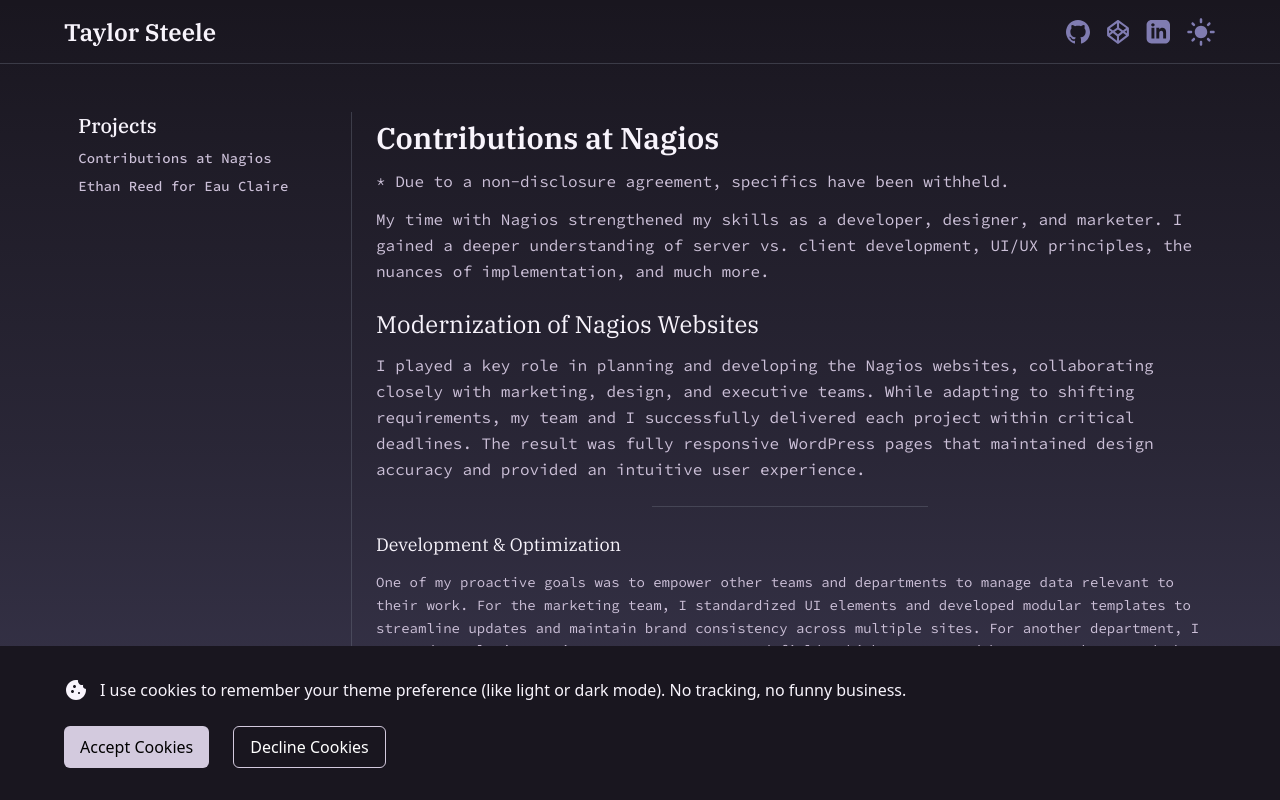
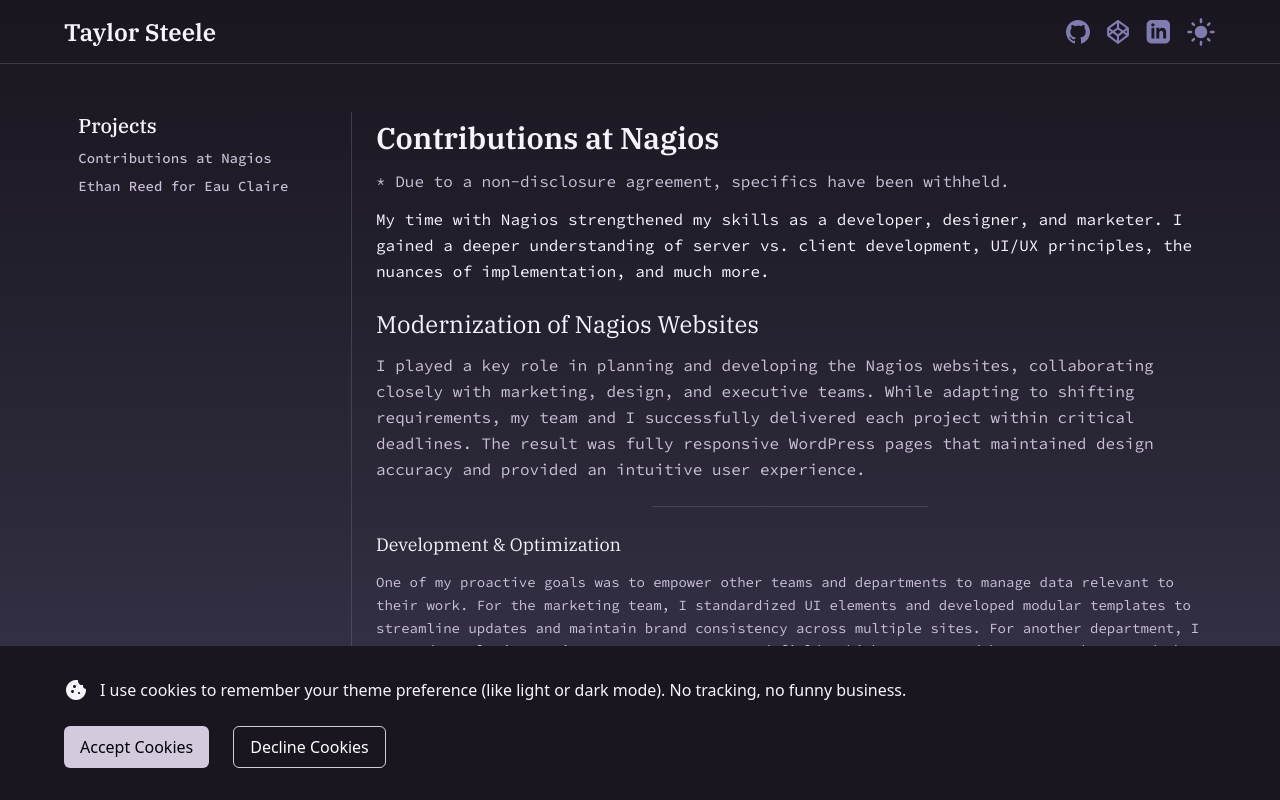
Before and after one commit to MashedTaytors/Steele-site, a Next.js app: page /projects/contributions-at-nagios in a window 1280 px wide. Built offline with nearby package versions, Linux system fonts and the light colour scheme; no server answers.

Commit message:
change font color for intro paragraph

```diff
--- a/src/app/projects/contributions-at-nagios/page.tsx
+++ b/src/app/projects/contributions-at-nagios/page.tsx
@@ -19,7 +19,7 @@
             Contributions at Nagios
           </h1>
           <p className="text-base leading-relaxed text-secondaryText">* Due to a non-disclosure agreement, specifics have been withheld.</p>
-          <p className="text-base leading-relaxed text-secondaryText">
+          <p className="text-base leading-relaxed text-primaryText">
           My time with Nagios strengthened my skills as a developer, designer, and marketer. I gained a deeper understanding of server vs. client development, UI/UX principles, the nuances of implementation, and much more.
           </p>
         </div>
```
